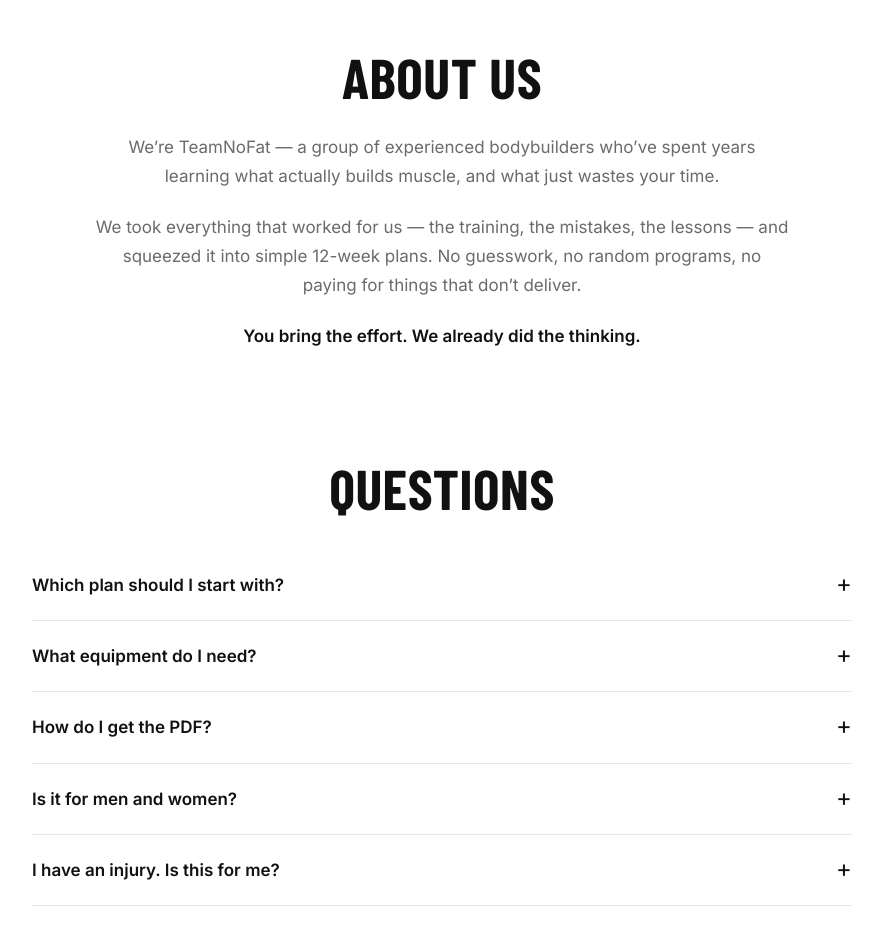
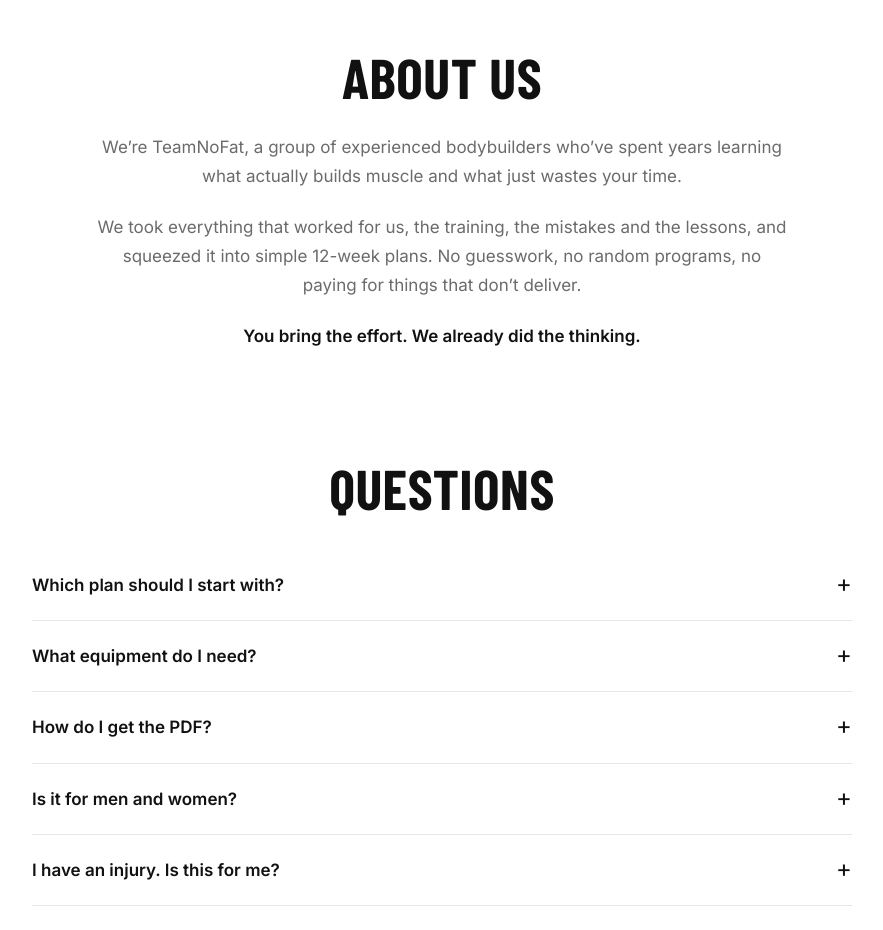
Before and after one commit to Marwanwahaibi/teamnofat, a plain HTML site: page index.html in a window 1280 px wide. Shown: the part 1400-2330 px from the top of the page, without its empty margins (198-1081 px from the left). Drawn offline with nearby package versions, Linux system fonts and the light colour scheme; a web font is replaced by a local one.

Commit message:
Update index.html

```diff
--- a/index.html
+++ b/index.html
@@ -180,8 +180,8 @@ html[lang=ar] .tile .k{letter-spacing:0}
 
 <section class="sec" id="about"><div class="wrap about">
   <h3 class="h">About us</h3>
-  <p>We’re TeamNoFat — a group of experienced bodybuilders who’ve spent years learning what actually builds muscle, and what just wastes your time.</p>
-  <p>We took everything that worked for us — the training, the mistakes, the lessons — and squeezed it into simple 12-week plans. No guesswork, no random programs, no paying for things that don’t deliver.</p>
+  <p>We’re TeamNoFat, a group of experienced bodybuilders who’ve spent years learning what actually builds muscle and what just wastes your time.</p>
+  <p>We took everything that worked for us, the training, the mistakes and the lessons, and squeezed it into simple 12-week plans. No guesswork, no random programs, no paying for things that don’t deliver.</p>
   <p class="end">You bring the effort. We already did the thinking.</p>
 </div></section>
 
@@ -225,8 +225,8 @@ const AR = {
 "Weeks of planned progression":"أسبوع من التقدم المخطط","Working sets per exercise":"مجموعات أساسية لكل تمرين",
 "Swap for every exercise":"بديل لكل تمرين","Phone-ready pages and printable logs":"صفحات بمقاس الجوال وسجلات للطباعة",
 "About":"من نحن","About us":"من نحن",
-"We’re TeamNoFat — a group of experienced bodybuilders who’ve spent years learning what actually builds muscle, and what just wastes your time.":"إحنا TeamNoFat، مجموعة لاعبين كمال أجسام بخبرة سنين في التمرين، عرفنا فيها إيش اللي يبني عضل فعلاً وإيش اللي يضيّع وقتك.",
-"We took everything that worked for us — the training, the mistakes, the lessons — and squeezed it into simple 12-week plans. No guesswork, no random programs, no paying for things that don’t deliver.":"عصرنا خبرتنا كلها، اللي نجح معنا والأخطاء اللي تعلمنا منها، وحطيناها في برامج 12 أسبوع بسيطة وواضحة. لا تخمين، ولا برامج عشوائية، ولا فلوس تروح على شي ما يفيدك.",
+"We’re TeamNoFat, a group of experienced bodybuilders who’ve spent years learning what actually builds muscle and what just wastes your time.":"إحنا TeamNoFat، مجموعة لاعبين كمال أجسام بخبرة سنين في التمرين، عرفنا فيها إيش اللي يبني عضل فعلاً وإيش اللي يضيّع وقتك.",
+"We took everything that worked for us, the training, the mistakes and the lessons, and squeezed it into simple 12-week plans. No guesswork, no random programs, no paying for things that don’t deliver.":"عصرنا خبرتنا كلها، اللي نجح معنا والأخطاء اللي تعلمنا منها، وحطيناها في برامج 12 أسبوع بسيطة وواضحة. لا تخمين، ولا برامج عشوائية، ولا فلوس تروح على شي ما يفيدك.",
 "You bring the effort. We already did the thinking.":"عليك الجهد، والتفكير خلصناه عنك.",
 "Questions":"الأسئلة","Which plan should I start with?":"بأي خطة أبدأ؟",
 "If you train three days a week or you’re still building your base, start with Moderate. If you already train consistently and can commit to five days, go Intense.":"إذا تتمرن 3 أيام في الأسبوع أو لسا تبني أساسك، ابدأ بالمتوسط. وإذا متعود تتمرن بانتظام وتقدر تلتزم 5 أيام، روح للمكثف.",
```
